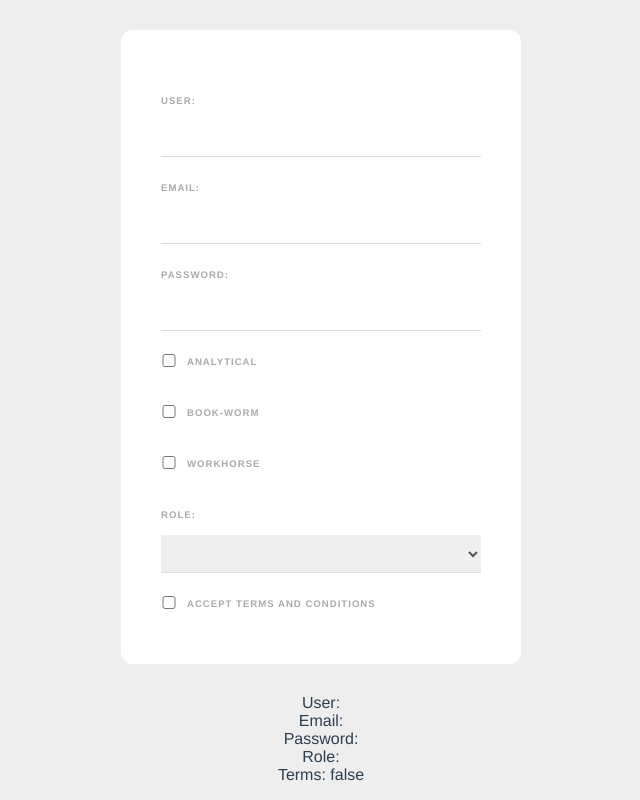
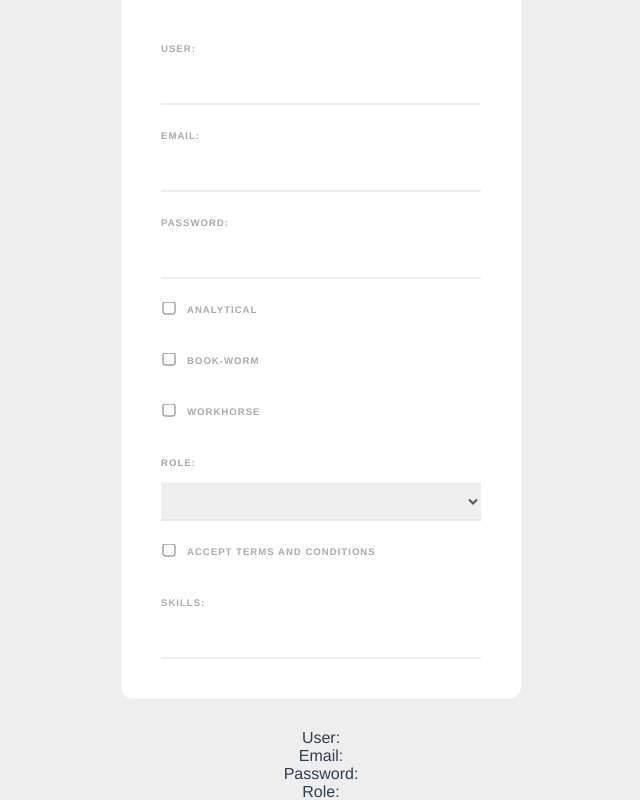
Before and after one commit to ChadH28/web-form, a Vue app: page / in a window 1280 px wide. Shown: the whole page, without its empty margins (319-959 px from the left). Built offline with nearby package versions, Linux system fonts and the light colour scheme.

Commit message:
Fixed 2template error and worke on keyboard events

```diff
--- a/src/components/SignupForm.vue
+++ b/src/components/SignupForm.vue
@@ -1,5 +1,8 @@
 <template>
+<!-- wrap everything in a div container -->
+  <div>
     <form>
+      <!-- input fields -->
       <label>User:</label>
       <input type="text" v-model="name" required />
 
@@ -8,40 +11,47 @@
 
       <label>Password:</label>
       <input type="password" v-model="password" required />
-
+      <!-- multiple checkbox -->
       <div>
-      <input v-model="traits" type="checkbox" value="Analytical" required />
+        <input v-model="traits" type="checkbox" value="Analytical" />
         <label>Analytical</label>
       </div>
 
       <div>
-      <input v-model="traits" type="checkbox" value="Book-worm" required />
+        <input v-model="traits" type="checkbox" value="Book-worm" />
         <label>Book-worm</label>
       </div>
 
       <div>
-      <input v-model="traits" type="checkbox" value="Workhorse" required />
+        <input v-model="traits" type="checkbox" value="Workhorse" />
         <label>Workhorse</label>
       </div>
-
+      <!-- select box -->
       <label>Role:</label><br />
       <select v-model="role">
         <option value="developer">Web Developer</option>
         <option value="designer">Web Designer</option>
       </select>
-
+      <!-- checkbox -->
       <div class="terms">
         <input v-model="terms" type="checkbox" required />
         <label>Accept terms and conditions</label>
       </div>
+
+      <label>Skills:</label>
+      <input type="text" v-model="tempSkill" @keyup="addSkill" />
     </form>
+
     <p>
       User: {{ name }} <br />
       Email: {{ email }} <br />
       Password: {{ password }} <br />
       Role: {{ role }} <br />
       Terms: {{ terms }} <br />
+      Traits: {{ traits }} <br />
     </p>
+
+  </div>
 </template>
 
 <script>
@@ -53,8 +63,18 @@ export default {
       name: "",
       role: "",
       terms: false,
-      traits: []
+      traits: [],
+      tempSkill: "",
+      skills: [],
     };
+  },
+  methods: {
+    addSkill(e) {
+      if (e.key === "," && this.tempSkill) {
+        this.skills.push(this.tempSkill);
+        this.tempSkill = "";
+      }
+    },
   },
 };
 </script>
```
Lines whose indentation alone changed are shown as unchanged.
